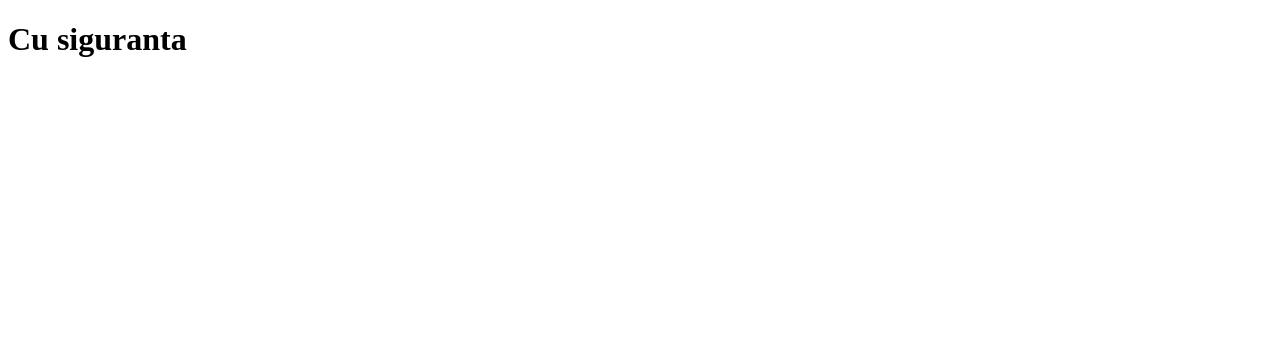
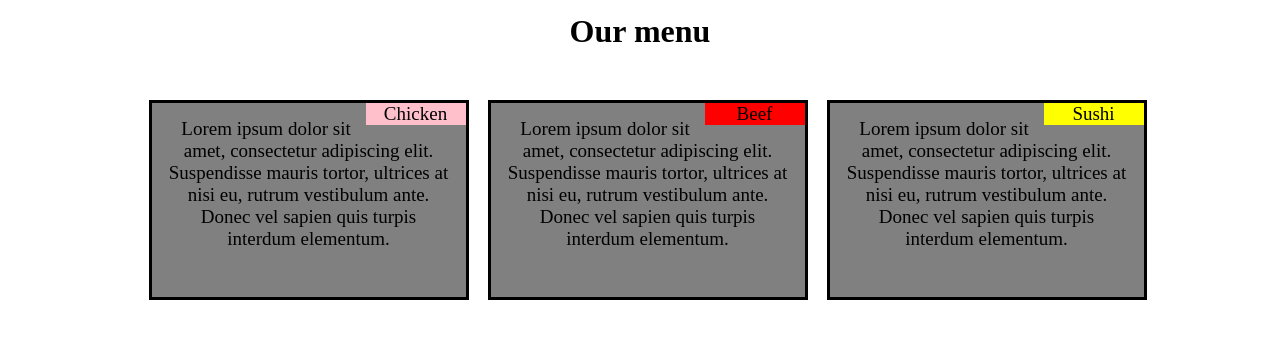
Before and after one commit to Mindralex/coursera-test, a plain HTML site: page mod2_solution/index.html in a window 1280 px wide. Drawn offline with Linux system fonts and the light colour scheme.

Commit message:
mod2_solution

```diff
--- /dev/null
+++ b/mod2_solution/css/stylesheet.css
@@ -0,0 +1,16 @@
+body{
+	font-family: "Times New Roman", Times, serif;
+}
+
+h1 {
+	text-align: center;
+}
+
+div {
+	background-color: grey;
+	width: 10%;
+	height: 300px;
+	border-style: solid;
+	border-width: 1px black;
+	float: left;
+}
--- a/mod2_solution/index.html
+++ b/mod2_solution/index.html
@@ -1,9 +1,31 @@
 <!DOCTYPE html>
+<html lang="en">
 <html>
 <head>
-	<title>Ma distrez</title>
+	<title>Coursera Project</title>
+	<meta charset="utf-8">
+	<meta name="viewport" content="width=device-width, initial-scale=1">
+	<link rel="stylesheet" href="stylesheet.css">
 </head>
 <body>
-<h1>Cu siguranta</h1>
+<h1>Our menu</h1>
+<div class="container">
+	<div class="row">
+
+				<div class="cola" id="cola1">
+					<section id="p1">Chicken</section>
+						<p>Lorem ipsum dolor sit amet, consectetur adipiscing elit. Suspendisse mauris tortor, ultrices at nisi eu, rutrum vestibulum ante. Donec vel sapien quis turpis interdum elementum.</p>
+				</div>
+				<div class="cola" id="cola2">
+					<section id="p2">Beef</section>
+						<p>Lorem ipsum dolor sit amet, consectetur adipiscing elit. Suspendisse mauris tortor, ultrices at nisi eu, rutrum vestibulum ante. Donec vel sapien quis turpis interdum elementum.</p>
+				</div>
+
+				<div class="cola" id="cola3">
+					<section id="p3">Sushi</section>
+						<p>Lorem ipsum dolor sit amet, consectetur adipiscing elit. Suspendisse mauris tortor, ultrices at nisi eu, rutrum vestibulum ante. Donec vel sapien quis turpis interdum elementum.</p>
+				</div>
+	</div>
+</div>
 </body>
 </html>
--- /dev/null
+++ b/mod2_solution/stylesheet.css
@@ -0,0 +1,114 @@
+
+* {
+  box-sizing: border-box;
+  margin: 0;
+  padding: 0;
+}
+
+.row {
+  width: 100%;
+}
+
+  	#p1{
+  		float: right;
+  		background-color: pink;
+  		width:100px;
+  		text-align: center;
+}
+	#p2{
+  		float: right;
+  		background-color: red;
+  		width:100px;
+  		text-align: center;
+}
+	#p3{
+  		float: right;
+  		background-color: yellow;
+  		width:100px;
+  		text-align: center;
+}
+
+	p {
+		text-align: relative;
+		margin-top: 15px;
+		margin-left: 15px;
+		margin-right: 15px;
+	}
+body {
+	text-align: center;
+	font-family: "Times New Roman", Times, serif;
+}
+
+h1 {
+	text-align: center;
+	margin-top: 1%;
+}
+@media (min-width: 992px) {
+	.container {
+	position: absolute;
+	text-align: center;
+}
+	.row {
+		position: relative;
+		text-align: center;
+	}
+	.cola {
+   		box-sizing: border-box;
+		background-color: grey;
+		border-style: solid;
+		border-width: 1px black;
+  		margin-top: 50px;
+  		margin-left: 15px;
+		width:25%;
+		height: 200px;
+		display: inline-block;
+		font-size: 19px;
+	}
+
+}
+
+@media (min-width: 768px) and (max-width: 991px){
+	.tablet {
+		position: aboslute;
+		text-align: center;
+	}
+	.cola {
+   	box-sizing: border-box;
+	background-color: grey;
+	border-style: solid;
+	border-width: 1px black;
+  	margin-right: 15px;
+  	margin-top: 50px;
+  	margin-left: 15px;
+
+  }
+  	#cola1, #cola2 {
+  		font-size: 19px;
+		float: center;
+		width: 45%;
+		height: 150px;
+		display: inline-block;
+	}
+
+	#cola3 {
+		font-size: 19px;
+		height: 150px;
+		margin-right: 24px;
+		margin-left: 24px;
+	}
+}
+@media (max-width: 767px) {
+	.cola {
+   	box-sizing: border-box;
+	background-color: grey;
+	border-style: solid;
+	border-width: 1px black;
+  	margin-right: 15px;
+  	margin-top: 50px;
+  	margin-left: 15px;
+  }
+  	.row {
+  		font-size: 20px;
+  		height: 170px;
+  	}
+}
```
